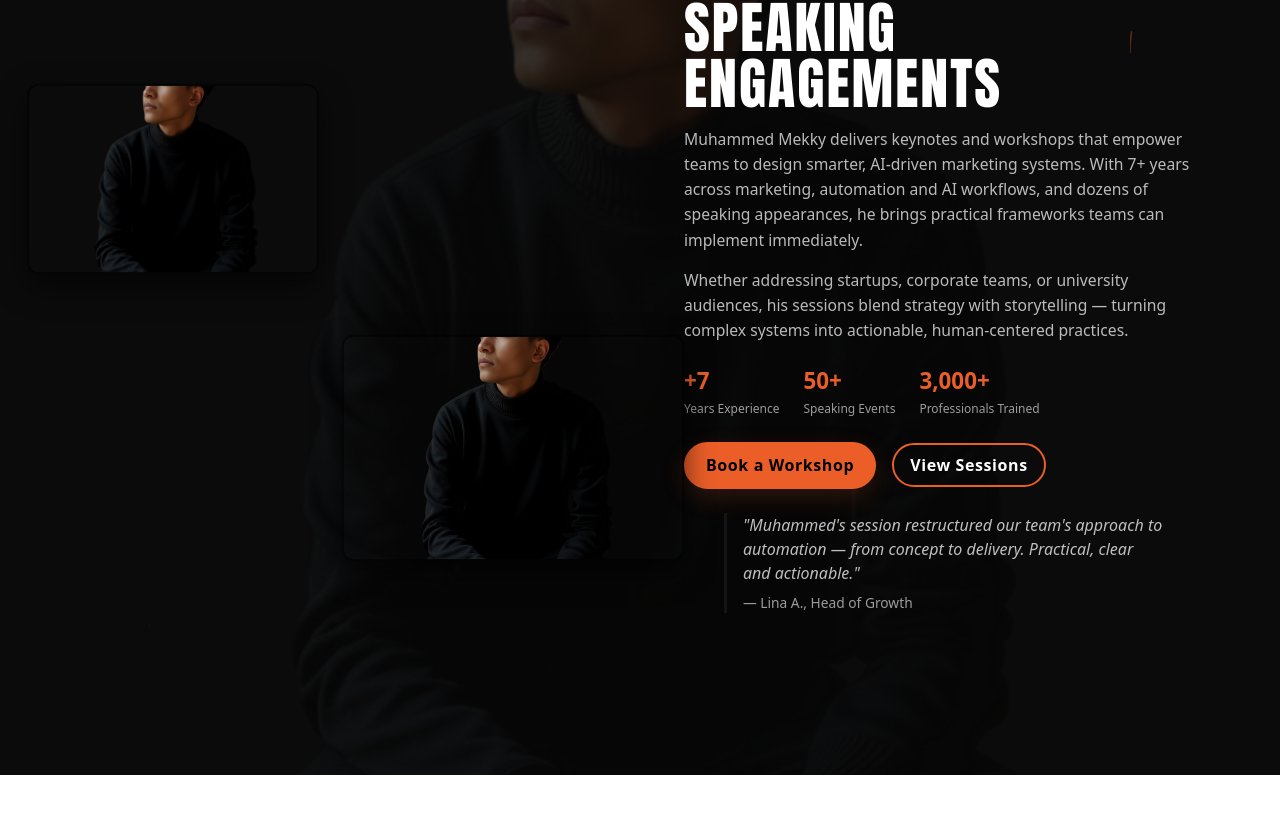
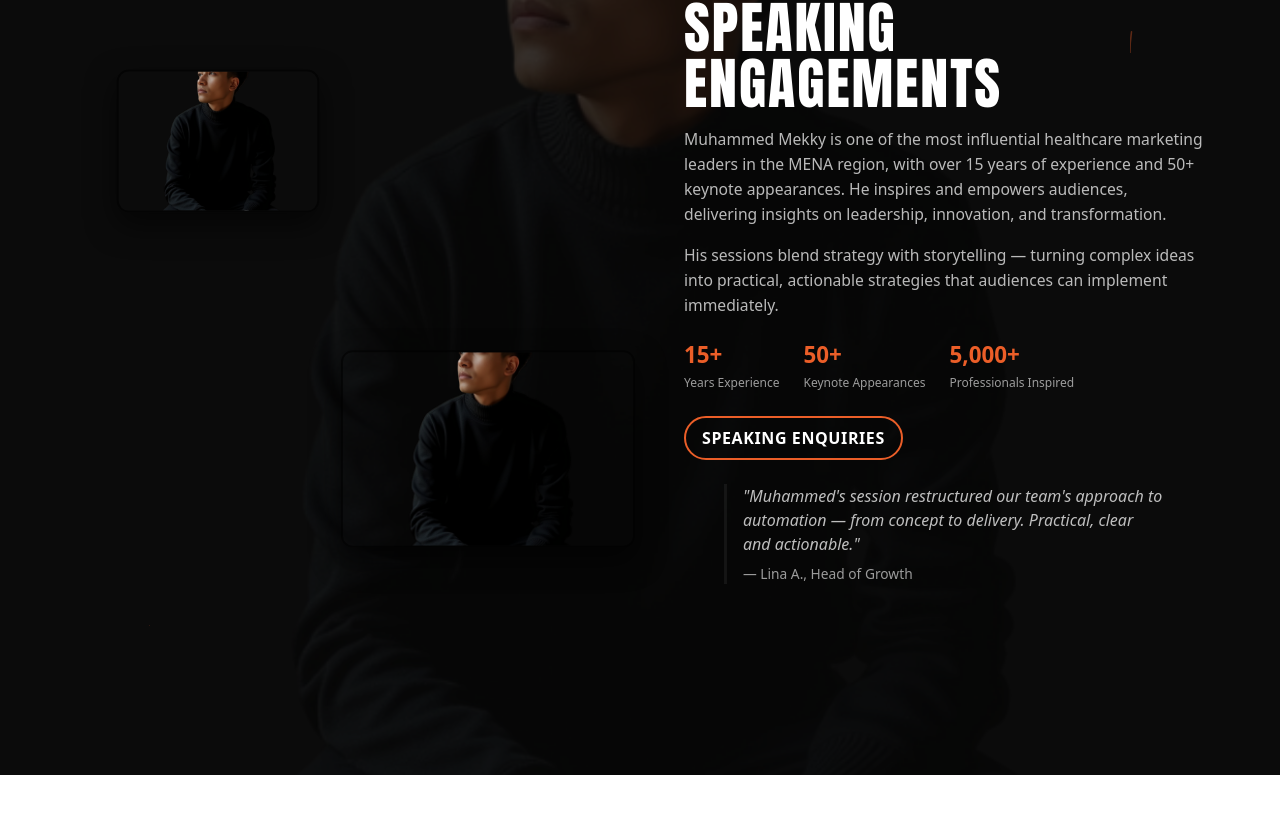
Before and after one commit to m2kky/lastone, a React (Vite) app: page / in a window 1280 px wide. Shown: the part 4619-5433 px from the top of the page. Built offline with nearby package versions, Linux system fonts and the light colour scheme.

Commit message:
Update SpeakingSection layout to match reference image - adjust image sizes, positioning, and content

```diff
--- a/src/components/SpeakingSection.jsx
+++ b/src/components/SpeakingSection.jsx
@@ -99,39 +99,32 @@ export default function SpeakingSection() {
 
           <div className="speaking-copy">
             <p>
-              Muhammed Mekky delivers keynotes and workshops that empower teams to design smarter, AI-driven marketing systems.
-              With 7+ years across marketing, automation and AI workflows, and dozens of speaking appearances, he brings practical
-              frameworks teams can implement immediately.
+              Muhammed Mekky is one of the most influential healthcare marketing leaders in the MENA region, with over 15 years of experience and 50+ keynote appearances. He inspires and empowers audiences, delivering insights on leadership, innovation, and transformation.
             </p>
 
             <p>
-              Whether addressing startups, corporate teams, or university audiences, his sessions blend strategy with storytelling —
-              turning complex systems into actionable, human-centered practices.
+              His sessions blend strategy with storytelling — turning complex ideas into practical, actionable strategies that audiences can implement immediately.
             </p>
           </div>
 
           <div className="speaking-stats" aria-hidden="false">
             <div className="stat">
-              <div className="stat-number">+7</div>
+              <div className="stat-number">15+</div>
               <div className="stat-label">Years Experience</div>
             </div>
             <div className="stat">
               <div className="stat-number">50+</div>
-              <div className="stat-label">Speaking Events</div>
+              <div className="stat-label">Keynote Appearances</div>
             </div>
             <div className="stat">
-              <div className="stat-number">3,000+</div>
-              <div className="stat-label">Professionals Trained</div>
+              <div className="stat-number">5,000+</div>
+              <div className="stat-label">Professionals Inspired</div>
             </div>
           </div>
 
           <div className="speaking-ctas">
-            <a href="/book-workshop" aria-label="Book a workshop" className="btn btn-primary">
-              Book a Workshop
-            </a>
-
-            <a href="/speaking" aria-label="View speaking sessions" className="btn btn-outline">
-              View Sessions
+            <a href="/speaking-enquiries" aria-label="Speaking enquiries" className="btn btn-outline">
+              SPEAKING ENQUIRIES
             </a>
           </div>
 
--- a/src/components/speaking.css
+++ b/src/components/speaking.css
@@ -79,38 +79,39 @@
 .speaker-btn { width: 100%; height: 100%; display: block; background: transparent; border: none; padding: 0; cursor: pointer; }
 .speaker-img { width: 100%; height: 100%; object-fit: cover; }
 
-/* Inset audience thumbnail */
+/* Headshot image - top right, overlapping main speaker */
 .audience-card {
   position: absolute;
   top: 1rem;
   right: 1rem;
-  width: 160px;
-  height: 104px;
+  width: 120px;
+  height: 80px;
   border-radius: 12px;
   overflow: hidden;
   box-shadow: 0 12px 30px rgba(0,0,0,0.6);
   border: 2px solid rgba(0,0,0,0.6);
+  z-index: 2;
 }
-@media (min-width: 640px) { .audience-card { width: 220px; height: 148px; } }
-@media (min-width: 992px) { .audience-card { width: 290px; height: 188px; } }
+@media (min-width: 640px) { .audience-card { width: 160px; height: 110px; } }
+@media (min-width: 992px) { .audience-card { width: 200px; height: 140px; } }
 .audience-img { width: 100%; height: 100%; object-fit: cover; }
 
-/* Second speaker image - positioned below main speaker */
+/* Audience image - below main speaker, larger than headshot */
 .speaker2-card {
   position: absolute;
   bottom: 1rem;
   left: 50%;
   transform: translateX(-50%);
-  width: 200px;
-  height: 130px;
+  width: 180px;
+  height: 120px;
   border-radius: 12px;
   overflow: hidden;
   box-shadow: 0 12px 30px rgba(0,0,0,0.6);
   border: 2px solid rgba(0,0,0,0.6);
   z-index: 1;
 }
-@media (min-width: 640px) { .speaker2-card { width: 280px; height: 180px; } }
-@media (min-width: 992px) { .speaker2-card { width: 350px; height: 230px; } }
+@media (min-width: 640px) { .speaker2-card { width: 240px; height: 160px; } }
+@media (min-width: 992px) { .speaker2-card { width: 300px; height: 200px; } }
 .speaker2-img { width: 100%; height: 100%; object-fit: cover; }
 
 /* Right column */
```
